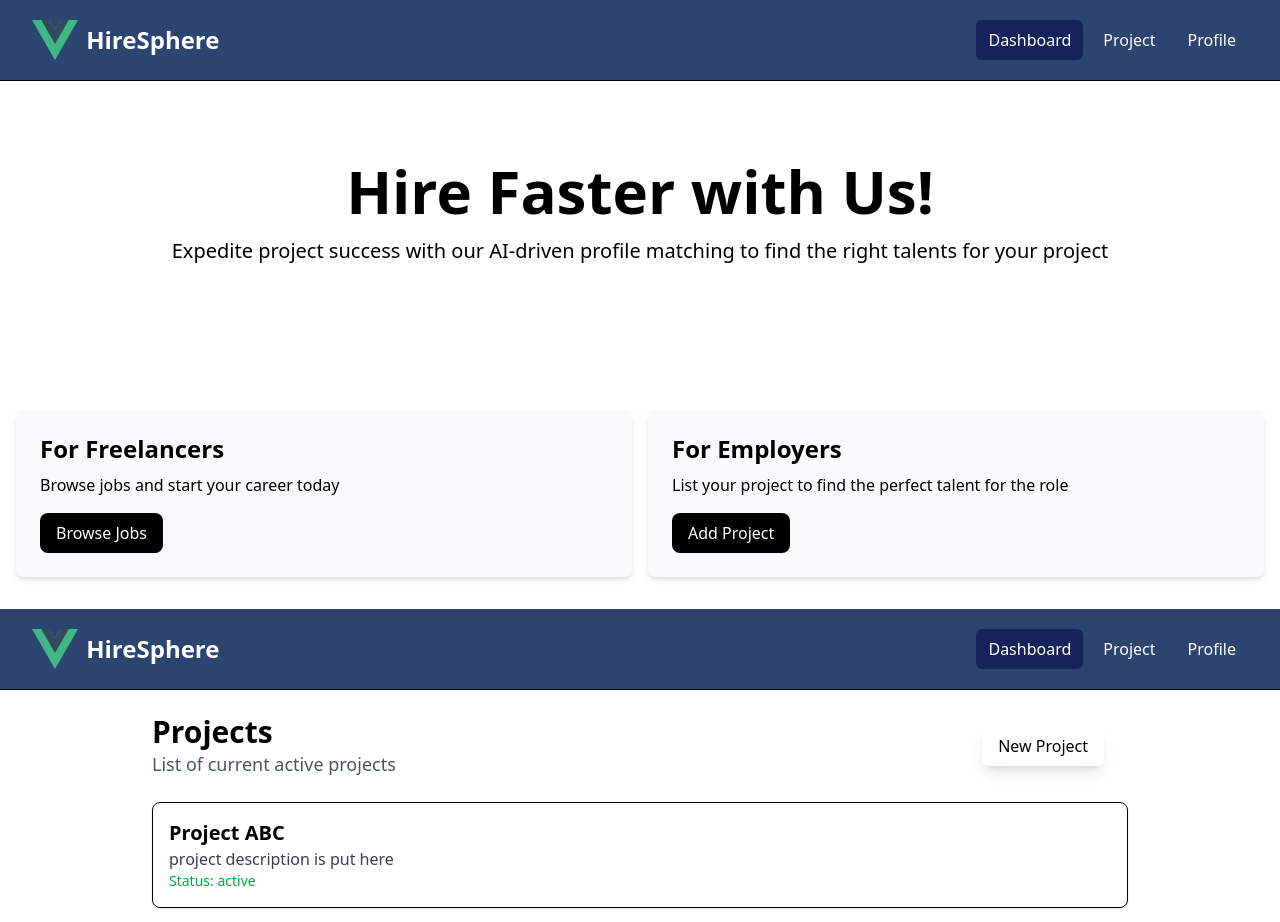
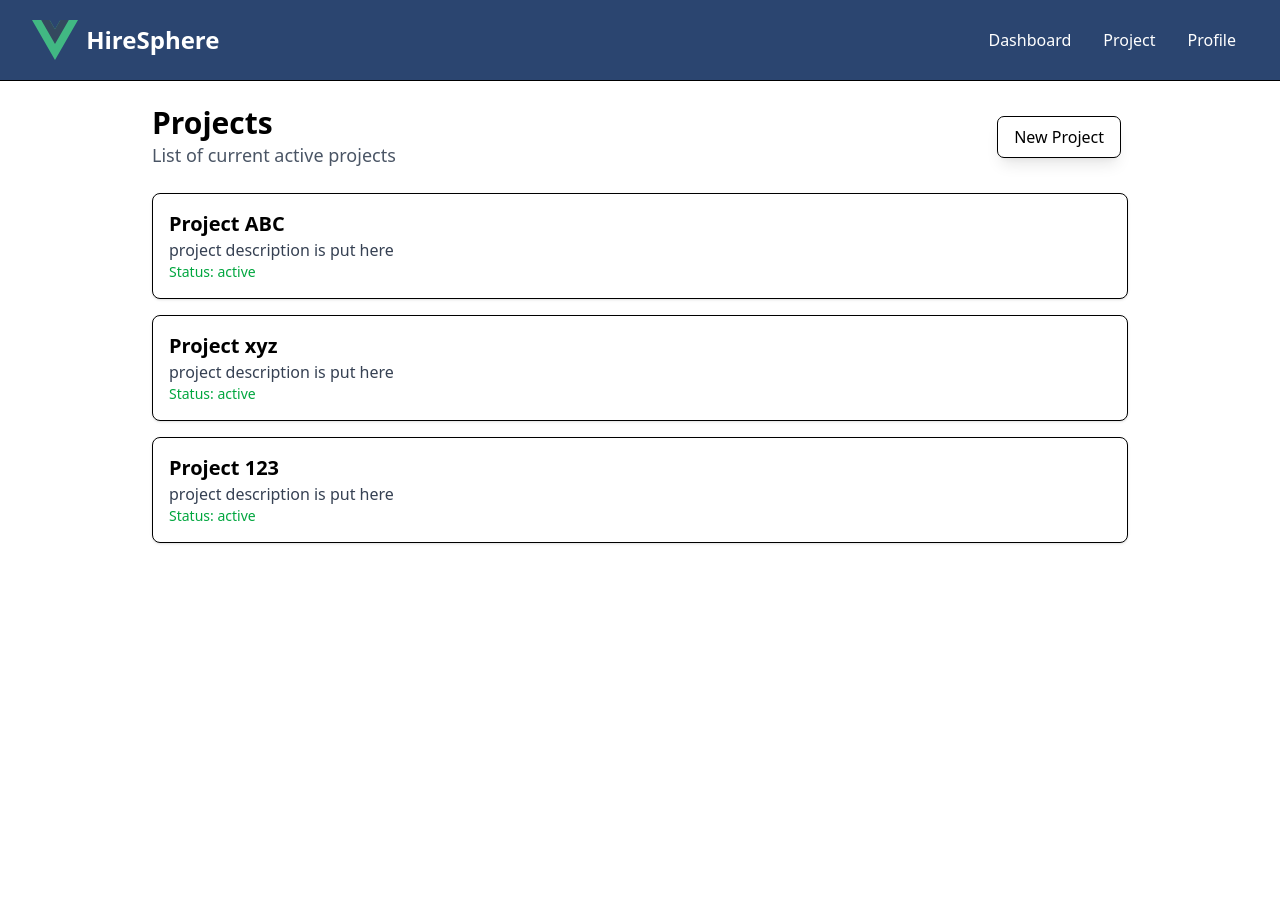
Before and after one commit to qlfzn/hiresphere, a Vue app in the folder client/: page /projects in a window 1280 px wide. Shown: the top 922 px of the page. After the commit the page ends 800 px from the top, so only its background shows below. Built offline with nearby package versions, Linux system fonts and the light colour scheme; a web font is replaced by a local one.

Commit message:
add router

```diff
--- a/client/src/App.vue
+++ b/client/src/App.vue
@@ -1,15 +1,11 @@
 <script setup>
+
   import Navbar from './components/Navbar.vue';
   import Hero from './components/Hero.vue';
   import HomeCard from './components/HomeCard.vue';
-  import { RouterView } from 'vue-router';
-  import Project from './views/Project.vue';
+
 </script>
 
 <template>
-  <Navbar />
-  <Hero headline="Hire Faster with Us!" subheader="Expedite project success with our AI-driven profile matching to find the right talents for your project"/>
-  <HomeCard />
-  <Project />
-  <!-- <RouterView /> -->
+  <RouterView />
 </template>
--- a/client/src/components/Navbar.vue
+++ b/client/src/components/Navbar.vue
@@ -5,10 +5,9 @@ import { ref, defineProps } from 'vue'
 const navTitle = ref("HireSphere");
 
 const navigation = [
-  { name: 'Project', href: '#' },
-  { name: 'Dashboard', href: '#' },
-  { name: 'Profile', href: '#' },
-  { name: 'Help', href: '#' },
+  { name: 'dashboard', display: 'Dashboard', href: '#' },
+  { name: 'project', display: 'Project', href: '#' },
+  { name: 'profile', display: 'Profile', href: '#' }
 ]
 
 defineProps({
@@ -38,7 +37,7 @@ defineProps({
               <div class="flex space-x-2">
                 <a
                   href="index.html"
-                  class="text-white bg-[#16235b] hover:bg-gray-900 hover:text-white rounded-md px-3 py-2"
+                  class="text-white hover:bg-[#16235b] hover:text-white rounded-md px-3 py-2"
                   >Dashboard</a
                 >
                 <a
--- /dev/null
+++ b/client/src/components/ProjectCard.vue
@@ -0,0 +1,16 @@
+<script setup>
+import { defineProps } from 'vue';
+
+defineProps({
+    project: Object,
+});
+</script>
+
+<template>
+    <div class="group p-4 border rounded-lg shadow-sm transition
+                bg-white hover:bg-[#2B4570] hover:shadow-lg">
+        <h2 class="text-xl group-hover:text-white font-semibold">{{ project.title }}</h2>
+        <p class="text-gray-700 group-hover:text-gray-200">{{ project.description }}</p>
+        <p class="text-sm text-green-600 font-medium">Status: {{ project.status }}</p>
+    </div>
+</template>
--- a/client/src/router/index.js
+++ b/client/src/router/index.js
@@ -1,5 +1,7 @@
 import { createRouter, createWebHistory } from "vue-router";
 import Home from "@/views/Home.vue";
+import Project from "@/views/Project.vue";
+import CreateProject from "@/views/CreateProject.vue";
 
 const router = createRouter({
     history: createWebHistory(import.meta.env.BASE_URL),
@@ -8,6 +10,16 @@ const router = createRouter({
             path: '/home',
             name: 'home',
             component: Home
+        },
+        {
+            path: '/projects',
+            name: 'projects',
+            component: Project
+        },
+        {
+            path: '/create-project',
+            name: 'create-project',
+            component: CreateProject
         }
     ]
 });
--- /dev/null
+++ b/client/src/views/CreateProject.vue
@@ -0,0 +1,16 @@
+<script setup>
+import Navbar from '@/components/Navbar.vue';
+
+
+</script>
+
+
+<template>
+    <Navbar />
+    <div class="container mx-auto p-6">
+        <h1 class="text-black text-xl font-bold">
+            Create new project
+        </h1>
+
+    </div>
+</template>
--- a/client/src/views/Home.vue
+++ b/client/src/views/Home.vue
@@ -1,9 +1,12 @@
 <script setup>
+import Navbar from '@/components/Navbar.vue';
+import Hero from '@/components/Hero.vue';
+import HomeCard from '@/components/HomeCard.vue';
 
 </script>
 
 <template>
-    <div class="bg-white">
-      <p>This is homepage</p>
-    </div>
+  <Navbar />
+  <Hero headline="Hire Faster with us!" subheader="Expedite project success with our AI-driven profile matching to find the right talents for your project" />
+  <HomeCard />
 </template>
--- a/client/src/views/Project.vue
+++ b/client/src/views/Project.vue
@@ -1,12 +1,15 @@
 <script setup>
 import Navbar from '@/components/Navbar.vue';
+import ProjectCard from '@/components/ProjectCard.vue';
 import { ref } from 'vue';
-const projects = ref([
-    {id: 123, title: "Project ABC", description: "project description is put here", status: "active"},
-    {id: 123, title: "Project xyz", description: "project description is put here", status: "active"},
-    {id: 123, title: "Project 123", description: "project description is put here", status: "active"},
-])
 
+const projectData = ref({
+    activeProjects: [
+        {id: 123, title: "Project ABC", description: "project description is put here", status: "active"},
+        {id: 124, title: "Project xyz", description: "project description is put here", status: "active"},
+        {id: 125, title: "Project 123", description: "project description is put here", status: "active"},
+    ]
+});
 </script>
 
 <template>
@@ -19,7 +22,7 @@ const projects = ref([
                 <h1 class="text-3xl font-bold">Projects</h1>
                 <p class="text-lg text-gray-600">List of current active projects</p>
             </div>
-            <button class="mr-6 bg-white text-black px-4 py-2 rounded-md shadow-lg outline-black
+            <button class="mr-2 bg-white text-black px-4 py-2 rounded-md shadow-lg outline outline-black
                            hover:bg-[#16235b] hover:text-white focus:ring-2 focus:ring-blue-400
                            active:bg-blue-800 transition">
                New Project
@@ -27,12 +30,9 @@ const projects = ref([
         </div>
 
         <div class="mt-6 space-y-4">
-            <div v-for="project in projects" :key="project.id"
-                 class="group p-4 border rounded-lg shadow-sm transition
-                        bg-white hover:bg-[#2B4570] hover:shadow-lg">
-                <h2 class="text-xl group-hover:text-white font-semibold">{{ project.title }}</h2>
-                <p class="text-gray-700 group-hover:text-gray-200">{{ project.description }}</p>
-                <p class="text-sm text-green-600 font-medium">Status: {{ project.status }}</p>
+            <ProjectCard v-for="project in projectData.activeProjects" :key="project.id" :project="project" />
+            <div v-if="projectData.activeProjects.length === 0" class="text-center text-gray-500 m-20">
+                No active project at the moment.
             </div>
         </div>
     </div>
```
